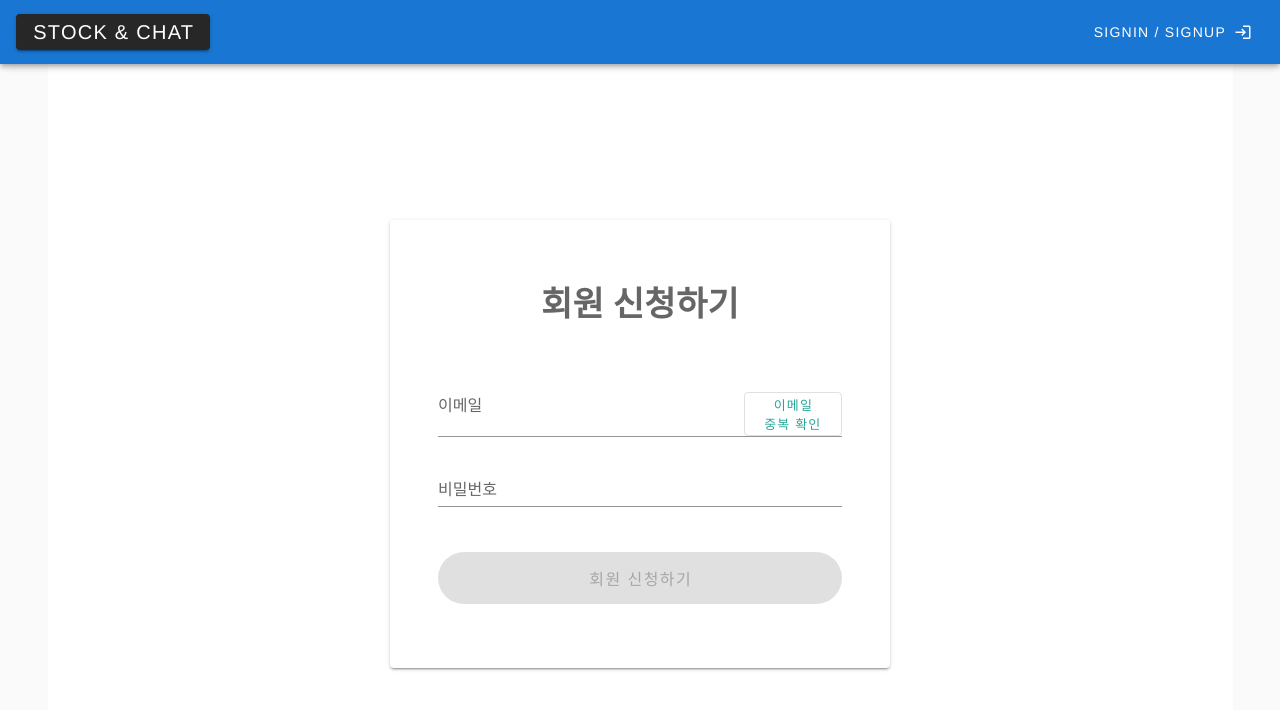
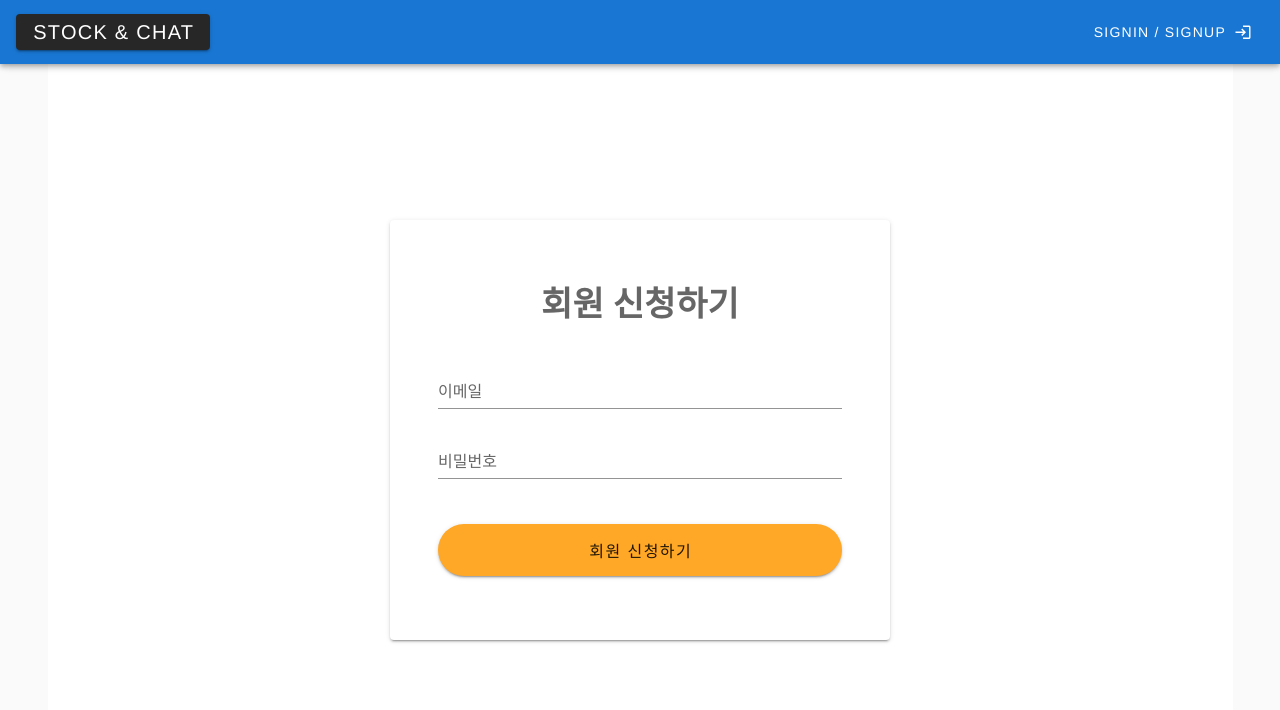
Before and after one commit to ryukyungwoo/personal-project-frontend, a Vue app: page /sign-up-page in a window 1280 px wide. Shown: the top 710 px of the page. Built offline with nearby package versions, Linux system fonts and the light colour scheme.

Commit message:
feat: 회원가입 페이지를 만듭니다 (기본기능 완성) [STOCK-CHAT-VUE-4]

```diff
--- a/src/domain/user/account/components/SignUpForm.vue
+++ b/src/domain/user/account/components/SignUpForm.vue
@@ -19,13 +19,13 @@
                                         :rules="email_rule"
                                         :disabled="false"
                                         required>
-                                        <template v-slot:append>
+                                        <!-- <template v-slot:append>
                                             <v-btn text large outlined style="font-size: 13px"
                                             class="mt-3 ml-5" color="teal lighten-1"
                                             @click="checkDuplicateEmail">
                                         이메일 <br/>중복 확인
                                     </v-btn>
-                                        </template>
+                                        </template> -->
                                     </v-text-field>
 
                                     <v-text-field
@@ -37,9 +37,11 @@
                                         required>
                                     </v-text-field>
                                   </div>
-                                <v-btn type="submit" block x-large rounded
+                                <!-- <v-btn type="submit" block x-large rounded
                                         color="orange lighten-1" class="mt-6"
-                                        :disabled="!isFormValid()">회원 신청하기</v-btn>
+                                        :disabled="!isFormValid()">회원 신청하기</v-btn> -->
+                                    <v-btn type="submit" block x-large rounded
+                                    color="orange lighten-1" class="mt-6">회원 신청하기</v-btn>
                             </v-form>
                         </v-card-text>
                     </v-card>
@@ -54,7 +56,7 @@ export default {
     data () {
         return {
             email: "",
-            emailPass: false,
+            // emailPass: false,
             email_rule: [
                 v => !!v || '이메일을 입력해주세요!',
                 v => {
@@ -74,33 +76,37 @@ export default {
             ],
         }
     },
-    props:{
-        emailPass: {
-            type: Boolean,
-            required: true
-        }
-    },
+    // props:{
+    //     emailPass: {
+    //         type: Boolean,
+    //         required: true
+    //     }
+    // },
     methods: {
         onSubmit () {
-            if (this.$refs.form.validate()) {
                 const { email, password } = this
                 this.$emit("submit", { email, password })
-            } else {
-                alert('올바른 정보를 입력하세요')
-            }
-            if (!this.emailPass) {
-                alert("이메일 중복 확인을 해주세요")
-            }
-        },
-        isFormValid () {
-            return this.emailPass &&
-            this.email_rule[1](this.email) &&
-            this.password_rule[1](this.password) === true
-        },
-        checkDuplicateEmail() {
-            const {email, emailPass} = this
-            this.$emit("checkDuplicateEmail", { email, emailPass })
         }
+        // onSubmit () {
+        //     if (this.$refs.form.validate()) {
+        //         const { email, password } = this
+        //         this.$emit("submit", { email, password })
+        //     } else {
+        //         alert('올바른 정보를 입력하세요')
+        //     }
+        //     if (!this.emailPass) {
+        //         alert("이메일 중복 확인을 해주세요")
+        //     }
+        // },
+        // checkDuplicateEmail() {
+        //     const {email, emailPass} = this
+        //     this.$emit("checkDuplicateEmail", { email, emailPass })
+        // },
+        // isFormValid () {
+        //     return this.emailPass &&
+        //     this.email_rule[1](this.email) &&
+        //     this.password_rule[1](this.password) === true
+        // },
     },
 }
 
--- a/src/domain/user/account/views/SignUpPage.vue
+++ b/src/domain/user/account/views/SignUpPage.vue
@@ -1,7 +1,8 @@
 <template lang="">
     <div>
-        <sign-up-form @submit="onSubmit"
-        @checkDuplicateEmail="checkDuplicateEmail"></sign-up-form>
+        <!-- <sign-up-form @submit="onSubmit"
+        @checkDuplicateEmail="checkDuplicateEmail"></sign-up-form> -->
+        <sign-up-form @submit="onSubmit"></sign-up-form>
     </div>
 </template>
 
@@ -16,7 +17,9 @@ export default {
         SignUpForm
     },
     methods: {
-        ...mapActions(accountModule, ['requestRegisterAccountToSpring', 'requestSpringToCheckEmailDuplication']),
+        // ...mapActions(accountModule, ['requestRegisterAccountToSpring', 'requestSpringToCheckEmailDuplication']),
+        ...mapActions(accountModule, ['requestRegisterAccountToSpring']),
+
         async onSubmit (payload) {
             const isSuccess = await this.requestRegisterAccountToSpring(payload)
             if (isSuccess) {
@@ -24,19 +27,19 @@ export default {
             }
         }
     },
-    async checkDuplicateEmail () {
-            const emailValid = this.email.match(
-                /^(([^<>()[\]\\.,;:\s@]+(\.[^<>()[\]\\.,;:\s@]+)*)|(.+))@((\[[0-9]{1,3}\.[0-9]{1,3}\.[0-9]{1,3}\.[0-9]{1,3}\])|(([a-zA-Z\-0-9]+\.)+[a-zA-Z]{2,}))$/
-            )
-            this.emailPass = false
+    // async checkDuplicateEmail (payload) {
+    //         const { email, emailPass } =payload
+    //         const emailValid = email.match(
+    //             /^(([^<>()[\]\\.,;:\s@]+(\.[^<>()[\]\\.,;:\s@]+)*)|(.+))@((\[[0-9]{1,3}\.[0-9]{1,3}\.[0-9]{1,3}\.[0-9]{1,3}\])|(([a-zA-Z\-0-9]+\.)+[a-zA-Z]{2,}))$/
+    //         )
 
-            if (emailValid) {
-                const { email } = this
-                console.log('before actions - email: ' + email)
-                this.emailPass = await this.requestSpringToCheckEmailDuplication({ email }
-                )
-            }
-        },
+    //         if (emailValid) {
+    //             const { email } = this
+    //             console.log('before actions - email: ' + email)
+    //             emailPass = await this.requestSpringToCheckEmailDuplication({ email }
+    //             )
+    //         }
+    //     },
 }
 
 </script>
```
